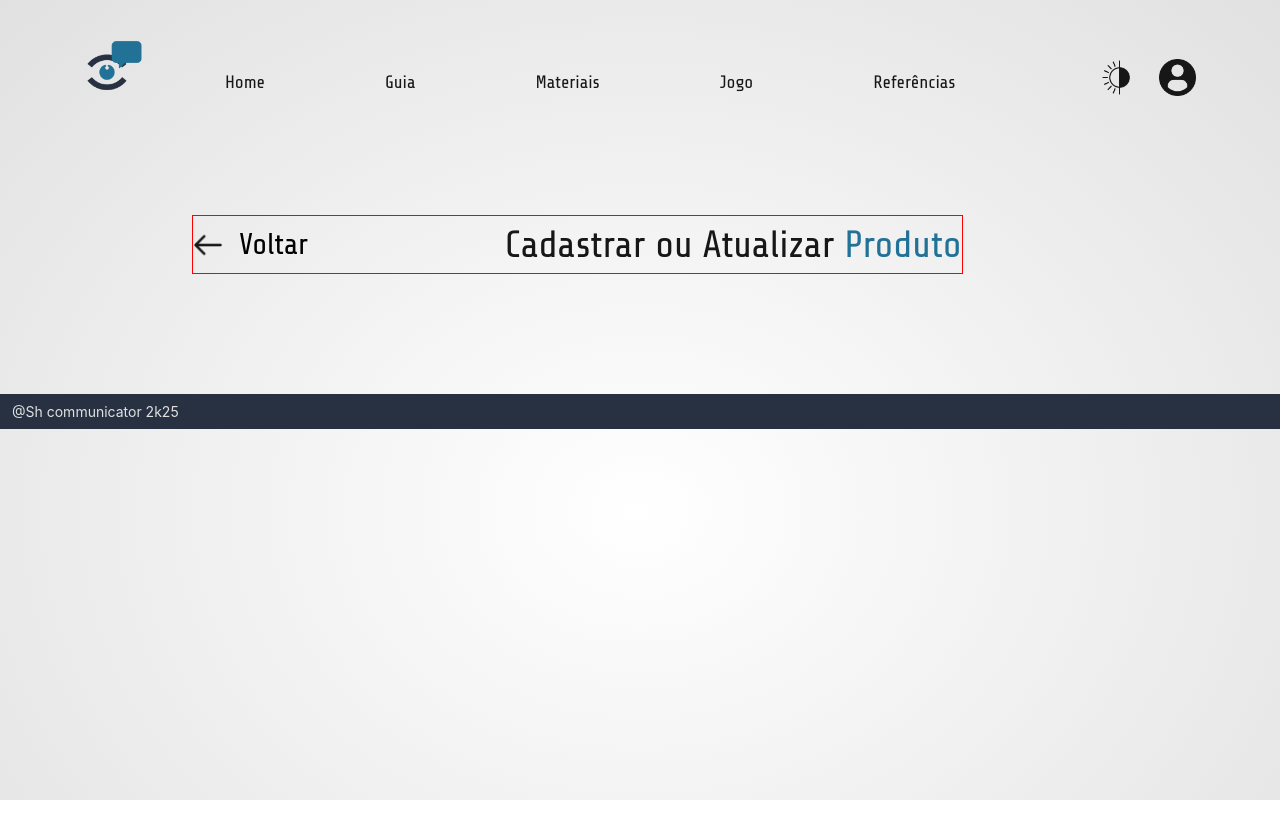
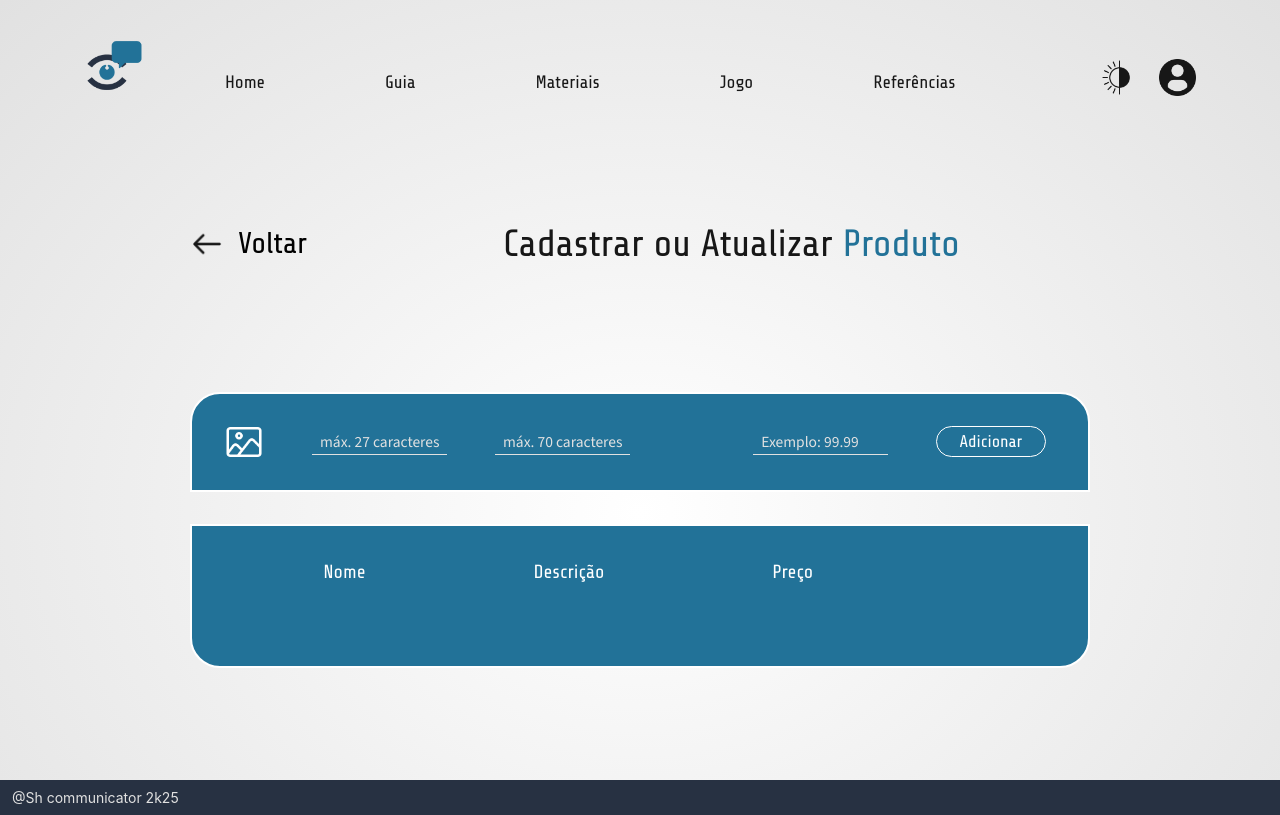
Before and after one commit to SHC-2k25/shC2k25, a React (Vite) app: page / in a window 1280 px wide. Built offline with nearby package versions, Linux system fonts and the light colour scheme.

Commit message:
d vagar chega lá

```diff
--- a/src/Componentes/CadMateriais.jsx
+++ b/src/Componentes/CadMateriais.jsx
@@ -1,7 +1,6 @@
-import lixo from "../assets/lixo.png"
-import lapis from "../assets/ferramenta-lapis.png"
+import voltar from "../assets/de-volta.png"
 import foto from "../assets/foto-icon.png"
-import voltar from "../assets/de-volta.png"
+import { Produtos } from "./Produtos.jsx"
 
 export function CadMateriais() {
   return (
@@ -15,13 +14,25 @@ export function CadMateriais() {
             <h1>Cadastrar ou Atualizar <span className="span">Produto</span></h1>
         </div>
 
-        <section className="CMadicionar">
+          <div className="Adicionar">
+                <img src={foto} alt="foto icon" />
+                <input type="text" placeholder="máx. 27 caracteres" maxLength={25}/>
+                <input type="text" placeholder="máx. 70 caracteres" maxLength={73}/>
+                <input type="text" placeholder="Exemplo: 99.99" className="Apreco"/>
+                <button>Adicionar</button>
+          </div>
 
-        </section>
+          <div className="CMprodutos">
 
-        <section className="CMprodutos">
+            <div>
+              <h4>Nome</h4>
+              <h4>Descrição</h4>
+              <h4>Preço</h4>
+            </div>
 
-        </section>
+            <Produtos/>
+
+          </div>
 
     </section>
   )
--- a/src/Componentes/Material.jsx
+++ b/src/Componentes/Material.jsx
@@ -11,7 +11,7 @@ export function Material() {
             <p>Microcontrolador versátil para diversos projetos.</p>
           </div>
         </div>
-        <p className="Mpreco">R$56,89</p>
+        <p className="Mpreco">R$156,89</p>
         {/* RS PERMANECE, OS NUMEROS VEM DO BD */}
       </div>
     </>
--- /dev/null
+++ b/src/Componentes/Produtos.jsx
@@ -0,0 +1,11 @@
+import lixo from "../assets/lixo.png"
+import lapis from "../assets/ferramenta-lapis.png"
+import foto from "../assets/foto-icon.png"
+
+export function Produtos() {
+  return (
+    <div className="Produtos">
+
+    </div>
+  )
+}
--- a/src/index.css
+++ b/src/index.css
@@ -114,16 +114,18 @@ body {
   gap: 0.65rem;
 }
 
+/* Voltar */
+
 .Mfoto {
-  height: 94px;
-  width: 94px;
+  height: 93.5px;
+  width: 93.5px;
   border-radius: 999px;
   border: 1px solid rgb(255, 255, 255);
 }
 
 .Mtt {
   width: 210px;
-  height: 125px;
+  height: 120px;
   display: flex;
   flex-direction: column;
   align-items: center;
@@ -133,7 +135,7 @@ body {
   font-family: var(--font-share-tech);
   font-size: 17px;
   color: var(--color-branco);
-  margin-bottom: 1.25rem;
+  margin-bottom: 1rem;
 }
 
 .Mtt p {
@@ -150,6 +152,8 @@ body {
   font-size: 18px;
   color: var(--color-branco);
 }
+
+/* produtos */
 
 .FooterLuz {
   margin-top: 7rem;
@@ -185,6 +189,11 @@ body {
   height: 3.8rem;
   width: 3.8rem;
   cursor: pointer;
+  transition: transform 0.3s ease-in-out;
+}
+
+.logo:hover {
+  transform: scale(1.15);
 }
 
 .nav ul {
@@ -198,7 +207,12 @@ body {
   margin-right: 4.1rem;
 }
 
+.nav ul li {
+  transition: transform 0.8s ease-in-out;
+}
+
 .nav ul li:hover {
+  transform: scale(1.15);
   transition: 0.2s;
   cursor: pointer;
   color: var(--color-azul);
@@ -452,15 +466,12 @@ body {
   flex-wrap: wrap;
 }
 
-
 /* CADASTRO MATERIAIS */
-
 
 .CM1 {
   margin-top: 7.47rem;
   display: flex;
   align-items: center;
-  border: 1px solid red;
   max-width: fit-content;
   margin-left: 12rem;
 }
@@ -470,7 +481,7 @@ body {
   color: var(--color-pretoMedio);
   font-size: 38px;
   text-align: center;
-  margin-left: 12.3rem;
+  margin-left: 12.25rem;
 }
 
 .voltar {
@@ -479,6 +490,13 @@ body {
   font-family: var(--font-share-tech);
   font-size: 30px;
   gap: 1rem;
+  transition: transform 0.3s ease-in-out;
+}
+
+.voltar:hover {
+  cursor: pointer;
+  transform: scale(0.9);
+  opacity: 60%;
 }
 
 .voltar img {
@@ -486,12 +504,79 @@ body {
   width: 30px;
 }
 
-.CMadicionar {
+.Adicionar {
+  max-width: 900px;
+  height: 100px;
+  margin-inline: auto;
   margin-top: 7.47rem;
   background: var(--color-azul);
+  display: flex;
+  align-items: center;
+  gap: 3rem;
+  padding-inline: 2rem;
+  border-radius: 30px 30px 0 0;
+  border: 2px solid var(--color-branco);
 }
 
+.Adicionar img, .Produtos img {
+  width: 40px;
+  height: 40px;
+}
 
+.Adicionar input {
+  outline: none;
+  border-bottom: 1.5px solid var(--color-cinzaClaro);
+  font-family: var(--font-source-sans);
+  color: var(--color-cinzaClaro);
+  padding-left: 0.5rem;
+  max-width: 135px;
+  font-size: 16.5px;
+}
+
+.Adicionar input::placeholder {
+  font-size: 15.5px;
+  color: var(--color-cinzaClaro);
+  font-family: var(--font-source-sans);
+}
+
+.Adicionar button {
+  border: 1px solid var(--color-branco);
+  font-family: var(--font-share-tech);
+  font-size: 17px;
+  color: var(--color-branco);
+  padding: 0.1rem 1.4rem;
+  border-radius: 24px;
+  transition: 0.25s;
+}
+
+.Adicionar button:hover {
+  color: var(--color-azul);
+  background-color: var(--color-branco);
+}
+
+.Apreco {
+  margin-left: 4.7rem;
+}
+
+.CMprodutos {
+  max-width: 900px;
+  margin-inline: auto;
+  margin-top: 2rem;
+  background: var(--color-azul);
+  border-radius: 0 0 30px 30px;
+  border: 2px solid var(--color-branco);
+  padding-top: 2rem;
+  padding-bottom: 5rem;
+}
+
+.CMprodutos div {
+  display: flex;
+  gap: 10.5rem;
+  margin-left: 8.2rem;
+  font-family: var(--font-share-tech);
+  font-size: 19px;
+  color: var(--color-branco);
+}
 
 /* DASHBOARD */
 
@@ -829,6 +914,7 @@ body {
   gap: 1.15rem;
 }
 
+
 /* @layer utilities {
 .bg-radial-dark {
   background: radial-gradient(ellipse at center, #273142, #000000);
```
